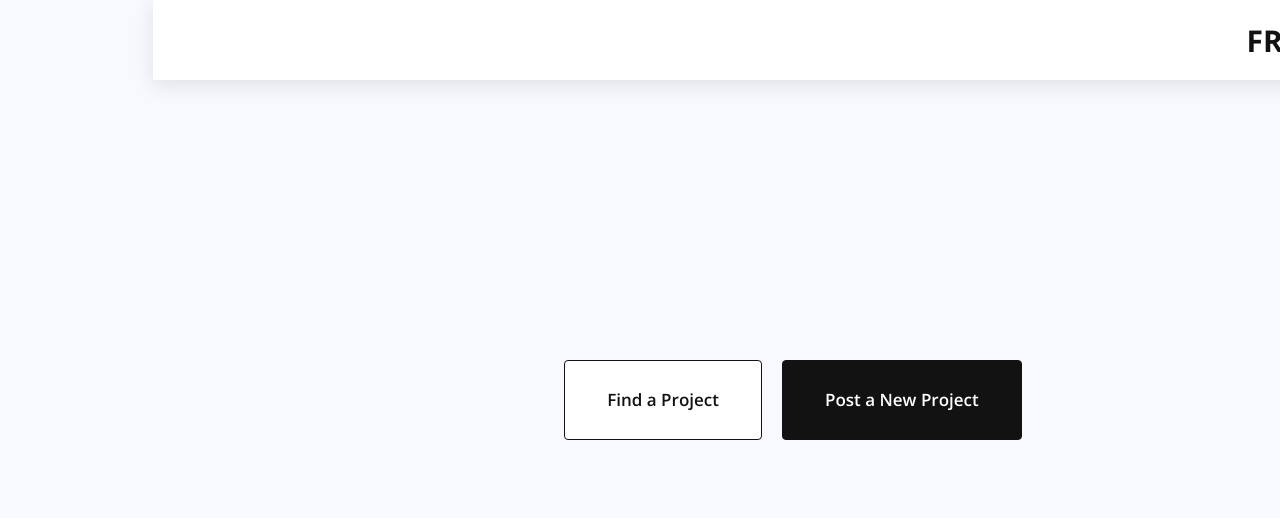
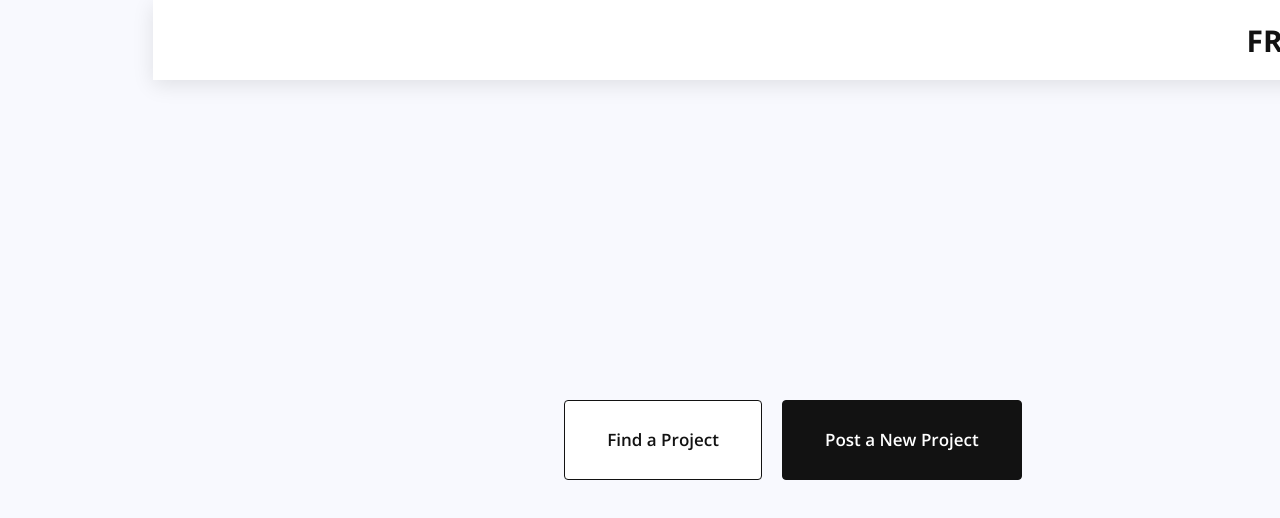
Before and after one commit to LevadoTech/frumhire_ui, a Next.js app: page / in a window 1280 px wide. Shown: the top 518 px of the page. Built offline with nearby package versions, Linux system fonts and the light colour scheme.

Commit message:
new page

```diff
--- a/src/app/globals.css
+++ b/src/app/globals.css
@@ -8,3 +8,7 @@ html {
 * {
   outline: none !important;
 }
+
+.transition {
+  transition: all 0.3s ease-in-out;
+}
--- a/src/app/layout.tsx
+++ b/src/app/layout.tsx
@@ -7,7 +7,16 @@ const opensans = Open_Sans({ subsets: ['latin'] });
 
 const body = classnames(['bg-background-secondary', 'text-primary']);
 const header = classnames([
-  'fixed top-0 z-[3] flex h-[80px] w-full items-center justify-between bg-white p-0 p-[10px_20px] text-[3rem] font-[700] text-primary shadow-[0_5px_20px_rgba(0,0,0,0.1)] transition-all duration-200'
+  'h-header fixed top-0 z-[3] flex w-full items-center justify-between bg-white p-0 p-[10px_20px] text-[3rem] font-[700] text-primary shadow-[0_5px_20px_rgba(0,0,0,0.1)] transition-all duration-200'
+]);
+
+const main = classnames([
+  'pt-header',
+  'flex',
+  'gap-[20px]',
+  'items-center',
+  'justify-center',
+  'min-h-screen'
 ]);
 
 export const metadata: Metadata = {
@@ -23,7 +32,7 @@ export default function RootLayout({
     <html lang="he" dir="rtl">
       <body className={classnames([body, opensans.className])}>
         <header className={header}>FRUM-HIRE</header>
-        {children}
+        <main className={main}>{children}</main>
       </body>
     </html>
   );
--- /dev/null
+++ b/src/app/new-project/page.tsx
@@ -0,0 +1,5 @@
+export const NewProject = () => {
+  return <div>this is the new project page</div>;
+};
+
+export default NewProject;
--- a/src/app/page.tsx
+++ b/src/app/page.tsx
@@ -1,15 +1,18 @@
 import { Button } from '@/components/button/button';
+import { Link } from '@/components/link/link';
 import { classnames } from '@/utils/classnames';
 
-const main = classnames(['flex', 'gap-[20px]', 'items-center', 'justify-center', 'min-h-screen']);
+const page = classnames(['flex', 'gap-[20px]', 'items-center', 'justify-center']);
 
 export default function Home() {
   return (
-    <main className={main}>
-      <Button size="large">Post a New Project</Button>
+    <div className={page}>
+      <Link href="/new-project" size="large">
+        Post a New Project
+      </Link>
       <Button clear size="large">
         Find a Project
       </Button>
-    </main>
+    </div>
   );
 }
--- a/src/components/button/button.tsx
+++ b/src/components/button/button.tsx
@@ -1,17 +1,5 @@
 import { classnames } from '@/utils/classnames';
-
-const button = (props: { clear?: boolean; size?: 'small' | 'medium' | 'large' }) =>
-  classnames([
-    'flex items-center justify-center rounded-[4px] border-[1px] border-solid border-primary text-center no-underline',
-    props.size === 'small' && 'h-[40px] p-[0px_18px] text-[1.4rem] font-[400]',
-    props.size === 'medium' && 'h-[60px] p-[0px_36px] text-[1.5rem] font-[500]',
-    props.size === 'large' && 'h-[80px] p-[0px_42px] text-[1.7rem] font-[600]',
-    !props.clear && 'bg-primary text-white hover:bg-primaryHover',
-    props.clear && 'bg-white text-primary hover:bg-whiteHover',
-    'transition-all duration-300 ease-in-out',
-
-    'focus-visible:shadow-focus'
-  ]);
+import { button } from '../style-combos/button-styles';
 
 export interface ButtonProps {
   children: React.ReactNode;
--- /dev/null
+++ b/src/components/link/link.tsx
@@ -0,0 +1,22 @@
+import NextLink from 'next/link';
+import { button } from '../style-combos/button-styles';
+import { classnames } from '@/utils/classnames';
+
+export interface ButtonProps {
+  children: React.ReactNode;
+  clear?: boolean;
+  size?: 'small' | 'medium' | 'large';
+  className?: string;
+  href: string;
+}
+
+export const Link = ({ children, clear, size = 'small', className, href }: ButtonProps) => {
+  return (
+    <NextLink
+      href={href || ''}
+      className={classnames(['fh-link', button({ clear, size }), className])}
+    >
+      {children}
+    </NextLink>
+  );
+};
--- /dev/null
+++ b/src/components/style-combos/button-styles.ts
@@ -0,0 +1,14 @@
+import { classnames } from '@/utils/classnames';
+
+export const button = (props: { clear?: boolean; size?: 'small' | 'medium' | 'large' }) =>
+  classnames([
+    'flex items-center justify-center rounded-[4px] border-[1px] border-solid border-primary text-center no-underline',
+    props.size === 'small' && 'h-[40px] p-[0px_18px] text-[1.4rem] font-[400]',
+    props.size === 'medium' && 'h-[60px] p-[0px_36px] text-[1.5rem] font-[500]',
+    props.size === 'large' && 'h-[80px] p-[0px_42px] text-[1.7rem] font-[600]',
+    !props.clear && 'bg-primary text-white hover:bg-primaryHover',
+    props.clear && 'bg-white text-primary hover:bg-whiteHover',
+    'transition',
+
+    'focus-visible:shadow-focus'
+  ]);
--- a/tailwind.config.js
+++ b/tailwind.config.js
@@ -3,11 +3,17 @@
 module.exports = {
   content: ['./src/**/*.{js,jsx,ts,tsx}'],
   theme: {
+    height: {
+      header: '80px'
+    },
+    padding: {
+      header: '80px'
+    },
+
     extend: {
       boxShadow: {
         focus: '0 0 0 2px rgba(137,137,137, .6)'
       },
-      transition: 'all .3s ease-in-out',
       colors: {
         primary: '#121212',
         primaryHover: '#292929',
```
